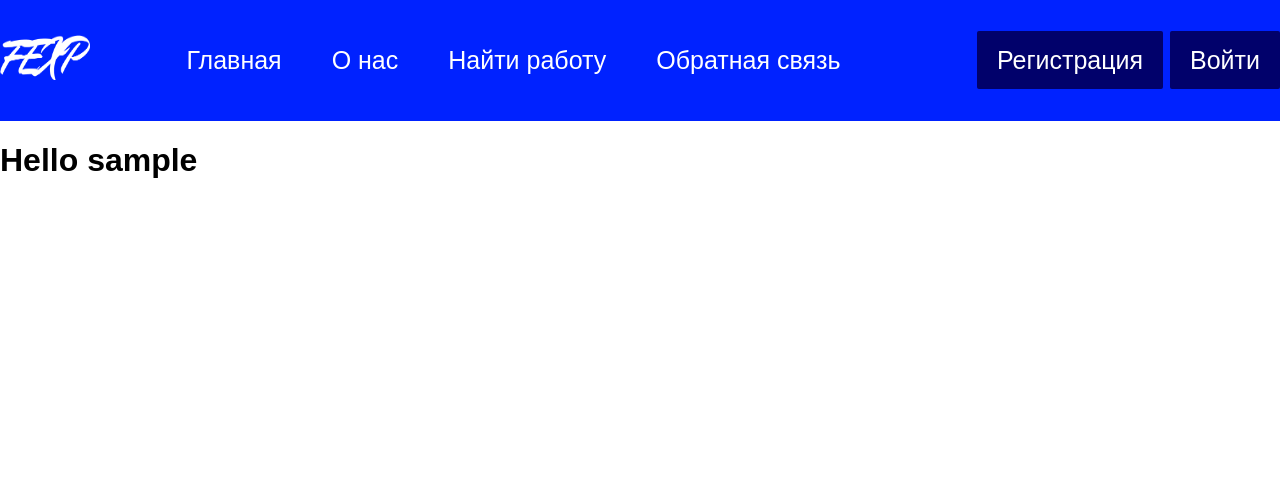
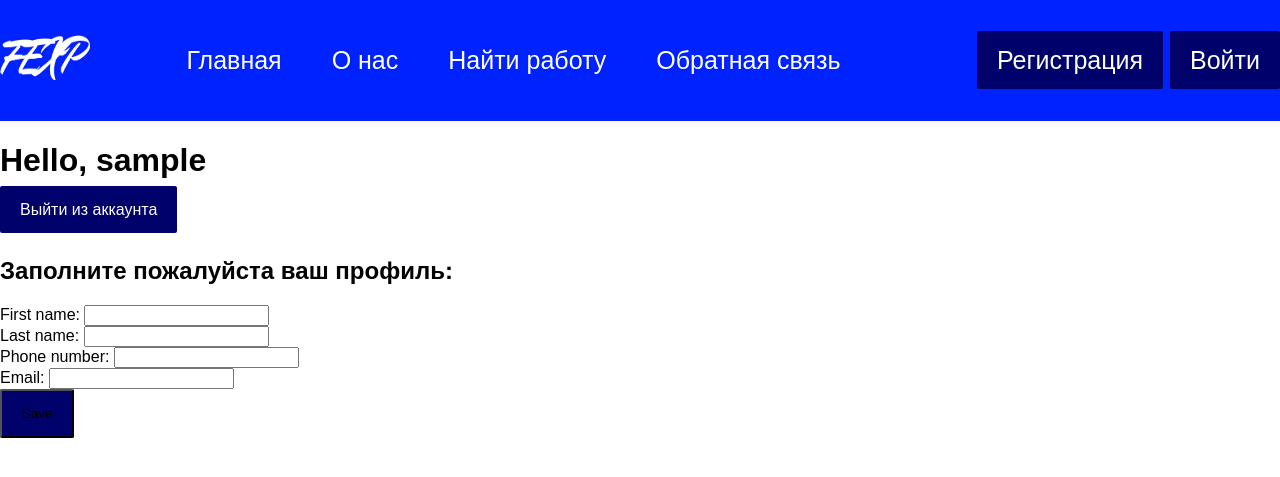
Before and after one commit to Narek12345/fexp, a Flask app: template fexp/templates/profile.html in a window 1280 px wide. Shown: the top 477 px of the page. Run offline with Flask 3, Linux system fonts and the light colour scheme; tables that the repository leaves empty hold one stand-in row (values such as "Sample post"); the template is opened without the code that fills it: values that come from a table or form of the project are taken from there, most other values are stand-ins (such as "Sample title", 1, 10 or a date in 2020); some web fonts are replaced.

Commit message:
Wrote a EmployerForm for the Employer model and implemented it in the view.

```diff
--- a/fexp/forms.py
+++ b/fexp/forms.py
@@ -1,10 +1,17 @@
 from flask_wtf import FlaskForm
-from wtforms import StringField, SubmitField, BooleanField, PasswordField
+from wtforms import StringField, SubmitField, BooleanField, PasswordField, IntegerField
 from wtforms.validators import DataRequired, Email, Length
 
 
 class LoginForm(FlaskForm):
     email = StringField("Email: ", validators=[Email()])
     password = PasswordField("Password: ", validators=[DataRequired(), Length(min=4, max=100)])
-    remember = BooleanField("Запомнить", default=False)
-    submit = SubmitField("Войти")
+    remember = BooleanField("Remember", default=False)
+    submit = SubmitField("Sign In")
+
+
+class EmployerForm(FlaskForm):
+    first_name = StringField('First name: ', validators=[DataRequired()])
+    last_name = StringField('Last name: ', validators=[DataRequired()])
+    phone_number = IntegerField('Phone number: ', validators=[DataRequired()])
+    email = StringField('Email: ', validators=[Email()])
--- a/fexp/templates/profile.html
+++ b/fexp/templates/profile.html
@@ -7,8 +7,22 @@
 {% endblock %}
 
 {% block content %}
-<div class="container">
-    <h1>Hello {{ username }}</h1>
-    <a href="/logout">Выйти из аккаунта</a>
-</div>
+    <div class="container">
+        <h1>Hello, {{ username }}</h1>
+        <a href="/logout" class="btn">Выйти из аккаунта</a>
+    </div>
+    <br>
+    <h2>Заполните пожалуйста ваш профиль:</h2>
+    <form method="post">
+        {{ form.csrf_token }}
+        First name: <input type="text" name="first_name">
+        <br>
+        Last name: <input type="text" name="last_name">
+        <br>
+        Phone number: <input type="text" name="phone_number">
+        <br>
+        Email: <input type="text" name="email">
+        <br>
+        <button class="btn">Save</button>
+    </form>
 {% endblock %}
```
Also changed, not shown: fexp/views.py (+21 -4 lines).
